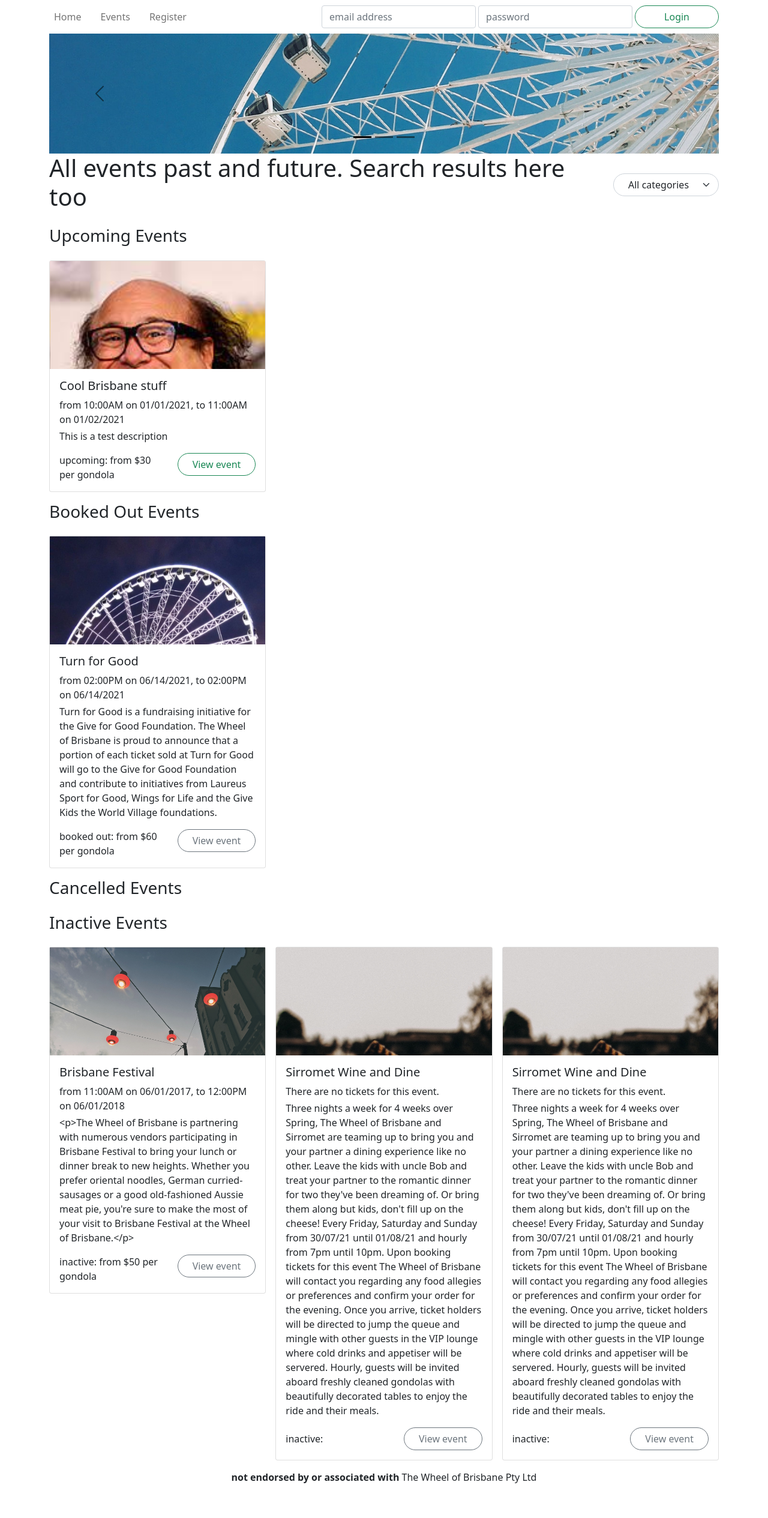
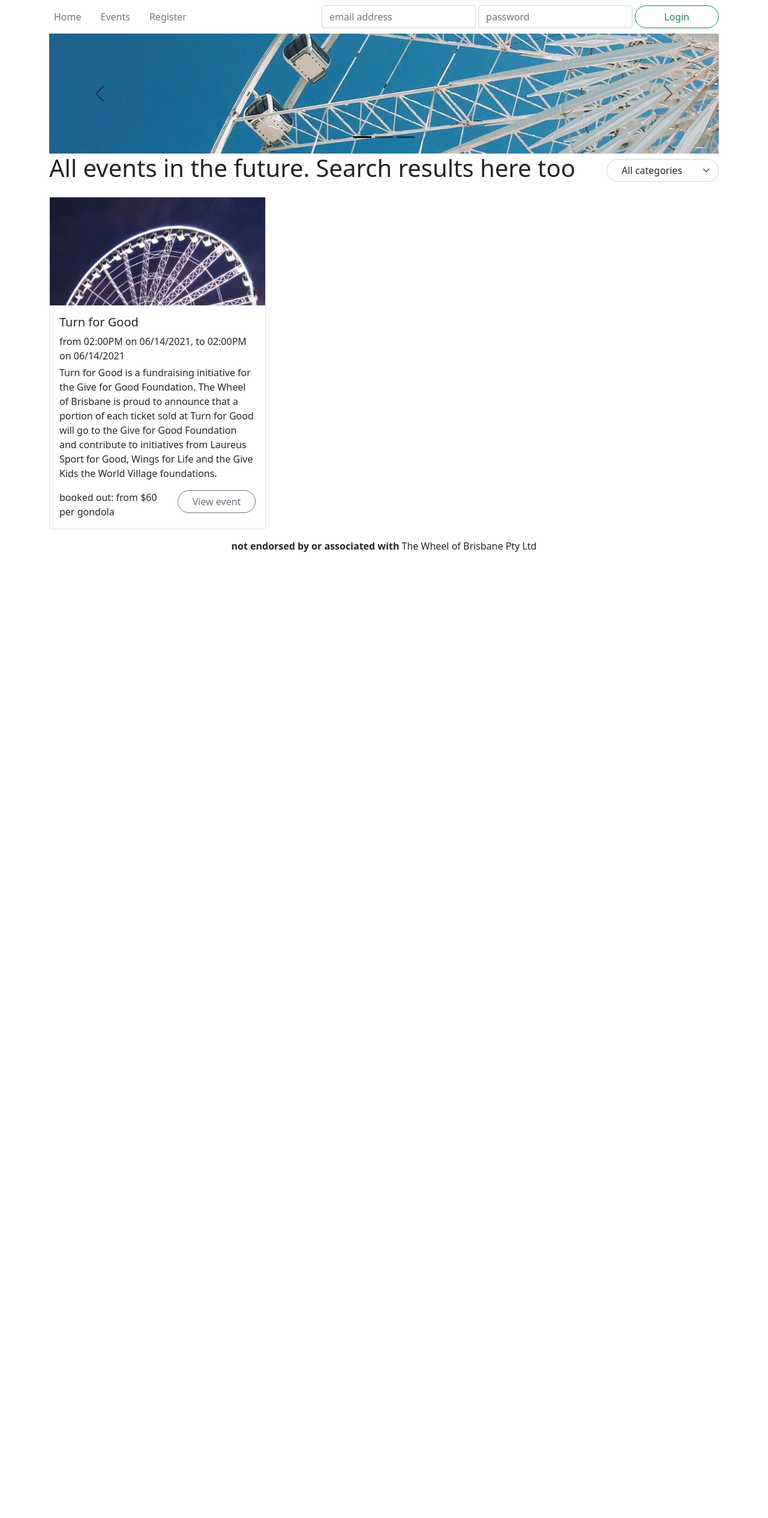
Before and after one commit to danielr0y/thewheel, a Flask app: page /events/ in a window 1280 px wide. Shown: the whole page at 60% size. After the commit the page ends 920 px from the top, so only its background shows below. Run offline with Flask 2, Linux system fonts and the light colour scheme; data comes from the database, SQL or seed files in the repository; some libraries are stand-ins or nearby versions.

Commit message:
changes /events to show all events with tickets in the future. no longer grouped by status

```diff
--- a/wheel/models.py
+++ b/wheel/models.py
@@ -91,8 +91,11 @@ class Event(db.Model):
 
     @staticmethod
     def getAll():
-        # TODO:
-        return
+        # gets events with tickets in the future
+        return Event.query.\
+            join(Ticket).\
+            filter( Ticket.datetime > datetime.now() ).\
+            all()
 
 
     def getAllByStatus(input):
@@ -114,6 +117,7 @@ class Event(db.Model):
 
     @staticmethod
     def getAllCategories():
+        # returns a list of categories as strings
         return [event.category for event in Event.query.group_by('category').all()]
 
 
--- a/wheel/templates/events.html
+++ b/wheel/templates/events.html
@@ -36,7 +36,7 @@
 </div>
 {% endblock %}
 
-{% block title %}All events past and future. Search results here too{% endblock %}
+{% block title %}All events in the future. Search results here too{% endblock %}
 
 {% block header_buttons %}
     {% if current_user.is_authenticated and current_user.is_admin() %}
@@ -44,100 +44,27 @@
             <a href="{{ url_for('events.create') }}" class="btn btn-outline-primary rounded-pill px-4">Create Event</a>
         </div>
     {% endif %}
+    <!-- TODO: we might have to make this into a form that just does a GET requests to /events/:category -->
+    <!-- because at the moment it doesnt do anything -->
     <div class="col-6 col-md-auto my-auto">
         <select id="catselect" class="form-select rounded-pill ps-4 pe-5" >
             <option value="" selected>All categories</option>
-            <!-- {% for category in categories %} -->
-            <option value="fireworks">Fireworks</option>
-            <!-- {% endfor %} -->
+            {% for category in categories %}
+                <option value="{{category}}">{{category}}</option>
+            {% endfor %}
         </select>
     </div>
 {% endblock %}
 
 {% block content %}
 <section>
-    <header class="row mb-3">
+    <!-- <header class="row mb-3">
         <h3 class="col-auto">Upcoming Events</h3>
-    </header>
+    </header> -->
 
     <div class="row row-cols-1 row-cols-md-2 row-cols-xl-3 mb-3 g-3">
-        {% for event in upcoming %}
-        <div class="col event fireworks">
-            <article class="card">
-                <a href="{{url_for('events.view', id=event.id)}}" class="card-image" style="background-image: url('{{ event.image }}'); background-position: top;"></a>
-                <div class="card-body">
-                    <h5 class="card-title">{{ event.name }}</h5>
-                    <p class="mb-1">
-                        {{ event.getTicketsDateRange() }}
-                    </p>
-                <p class="card-text">{{ event.description }}</p>
-                    <div class="row">
-                        <span class="col my-auto">{{ "{}: {}".format( event.status, event.getTicketsPriceFrom() ) }}</span>
-                        <span class="col-auto"><a href="{{url_for('events.view', id=event.id)}}" class="btn btn-outline-{{ event.getStatusColour() }} rounded-pill px-4">View event</a></span>
-                    </div>
-                </div>
-            </article>
-        </div>
-        {% endfor %}
-    </div>
-
-    <header class="row mb-3">
-        <h3 class="col-auto">Booked Out Events</h3>
-    </header>
-
-    <div class="row row-cols-1 row-cols-md-2 row-cols-xl-3 mb-3 g-3">
-        {% for event in booked %}
-        <div class="col event fireworks">
-            <article class="card">
-                <a href="{{url_for('events.view', id=event.id)}}" class="card-image" style="background-image: url('{{ event.image }}'); background-position: top;"></a>
-                <div class="card-body">
-                    <h5 class="card-title">{{ event.name }}</h5>
-                    <p class="mb-1">
-                        {{ event.getTicketsDateRange() }}
-                    </p>
-                <p class="card-text">{{ event.description }}</p>
-                    <div class="row">
-                        <span class="col my-auto">{{ "{}: {}".format( event.status, event.getTicketsPriceFrom() ) }}</span>
-                        <span class="col-auto"><a href="{{url_for('events.view', id=event.id)}}" class="btn btn-outline-{{ event.getStatusColour() }} rounded-pill px-4">View event</a></span>
-                    </div>
-                </div>
-            </article>
-        </div>
-        {% endfor %}
-    </div>
-
-    <header class="row mb-3">
-        <h3 class="col-auto">Cancelled Events</h3>
-    </header>
-
-    <div class="row row-cols-1 row-cols-md-2 row-cols-xl-3 mb-3 g-3">
-        {% for event in cancelled %}
-        <div class="col event fireworks">
-            <article class="card">
-                <a href="{{url_for('events.view', id=event.id)}}" class="card-image" style="background-image: url('{{ event.image }}'); background-position: top;"></a>
-                <div class="card-body">
-                    <h5 class="card-title">{{ event.name }}</h5>
-                    <p class="mb-1">
-                        {{ event.getTicketsDateRange() }}
-                    </p>
-                <p class="card-text">{{ event.description }}</p>
-                    <div class="row">
-                        <span class="col my-auto">{{ "{}: {}".format( event.status, event.getTicketsPriceFrom() ) }}</span>
-                        <span class="col-auto"><a href="{{url_for('events.view', id=event.id)}}" class="btn btn-outline-{{ event.getStatusColour() }} rounded-pill px-4">View event</a></span>
-                    </div>
-                </div>
-            </article>
-        </div>
-        {% endfor %}
-    </div>
-
-    <header class="row mb-3">
-        <h3 class="col-auto">Inactive Events</h3>
-    </header>
-
-    <div class="row row-cols-1 row-cols-md-2 row-cols-xl-3 mb-3 g-3">
-        {% for event in inactive %}
-        <div class="col event fireworks">
+        {% for event in events %}
+        <div class="col event {{event.category}}">
             <article class="card">
                 <a href="{{url_for('events.view', id=event.id)}}" class="card-image" style="background-image: url('{{ event.image }}'); background-position: top;"></a>
                 <div class="card-body">
--- a/wheel/views.py
+++ b/wheel/views.py
@@ -17,61 +17,18 @@ events = Blueprint('events', __name__, url_prefix='/events')
 
 @events.route('/')
 def viewAll():
-    upcoming = Event.getAllByStatus("upcoming")
-    booked = Event.getAllByStatus("booked out")
-    cancelled = Event.getAllByStatus("cancelled")
-    inactive = Event.getAllByStatus("inactive")
+    # TODO: consider deleting these. Lets talk about what should be shown on the events page vs index page
+    # upcoming = Event.getAllByStatus("upcoming")
+    # booked = Event.getAllByStatus("booked out")
+    # cancelled = Event.getAllByStatus("cancelled")
+    # inactive = Event.getAllByStatus("inactive")
 
+    events = Event.getAll()
+    categories = Event.getAllCategories()
     form = SearchForm() # TODO: create this form
 
-    # TODO: passing events to this template doesnt do anything
-    # return render_template('events.html', events=events, form=form)
-    return render_template('events.html', upcoming = upcoming, booked = booked, cancelled = cancelled, inactive = inactive )
-
-
-
-@events.route('/<int:id>/update')
-def update(id):
-    form = CreateEventForm() # TODO: this form has now been created. use it.
-    event = Event.get(id)
-    form.name.data = event.name
-    form.desc.data = event.description
-    form.image.data = event.image
-    form.status.data = event.status
-    form.category.data = event.category
-    #form.newcategory.data = event.newcategory
-
-
-    # get rid of this and stop passing it
-    bookform = BookEventForm()
-    reviewform = PostReviewForm()
-
-    # TODO: pass the event to the create template
-    # return render_template('create.html', form=form, event=event)
-    return render_template('update.html', form=form, event=event, bookform = bookform, reviewform = reviewform)
-
-
-@events.route('/<int:id>/delete', methods=['GET', 'POST'])
-def delete(id):
-
-    event = Event.get(id)
-
-    for x in event.tickets:
-
-        delete_bookings =  Booking.query.filter_by(ticket_id=x.id).all()
-        for y in delete_bookings:
-            db.session.delete(y)
-            db.session.commit()
-
-        db.session.delete(x)
-        db.session.commit()
-
-
-    db.session.delete(event)
-    db.session.commit()
-
-    flash(f'Successfully deleted event', 'success')
-    return redirect( url_for('events.viewAll') )
+    return render_template('events.html', events=events, categories=categories, form=form)
+    # return render_template('events.html', categories = categories, upcoming = upcoming, booked = booked, cancelled = cancelled, inactive = inactive )
 
 
 
```
